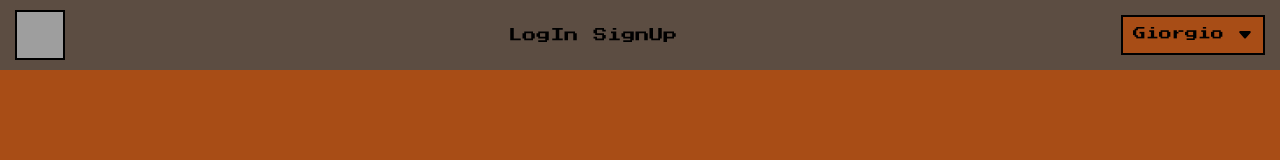
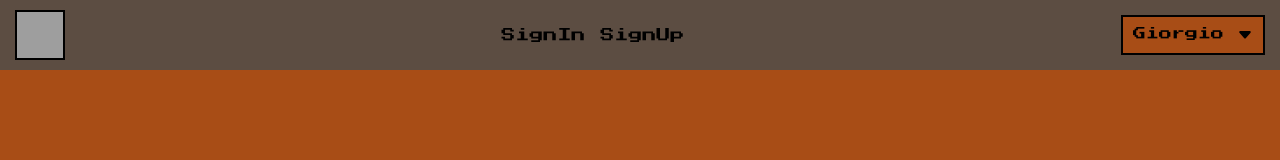
Before and after one commit to strGiorgio/PyMob2.1, a Vue app: page / in a window 1280 px wide. Shown: the top 160 px of the page. Built offline with nearby package versions, Linux system fonts and the light colour scheme; data requests are answered from the project's data file; grey boxes are pictures that could not be loaded.

Commit message:
Change lognIn to signIn on screen

```diff
--- a/src/components/header/login.vue
+++ b/src/components/header/login.vue
@@ -1,6 +1,6 @@
 <template>
     <div class="wrapper-login">
-        <a href="#" @click="show">LogIn</a>
+        <a href="#" @click="show">SignIn</a>
         <a href="#" @click="show">SignUp</a>
 
         <screenLogin v-show="showScreen" @closeButton="closeButton" @logged="$emit('userLogged')"/>
--- a/src/components/header/screen-login.vue
+++ b/src/components/header/screen-login.vue
@@ -15,7 +15,7 @@
         <input id="passwd" type="password" placeholder="Your password here..." minlength="2" maxlength="6" v-model="passwd">
 
         <div class="wrapper-buttons">
-            <input class="btn-submit" @click="logIn" type="submit" value="Log In">
+            <input class="btn-submit" @click="logIn" type="submit" value="Sign In">
             <input class="btn-submit" @click="signUp" type="submit" value="Sign Up">
         </div>
     </form>
```
